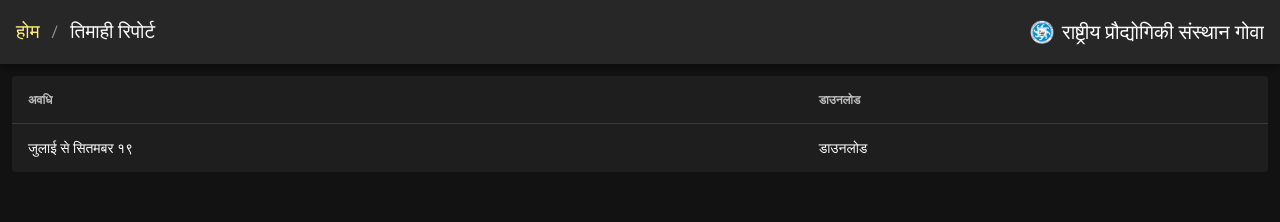
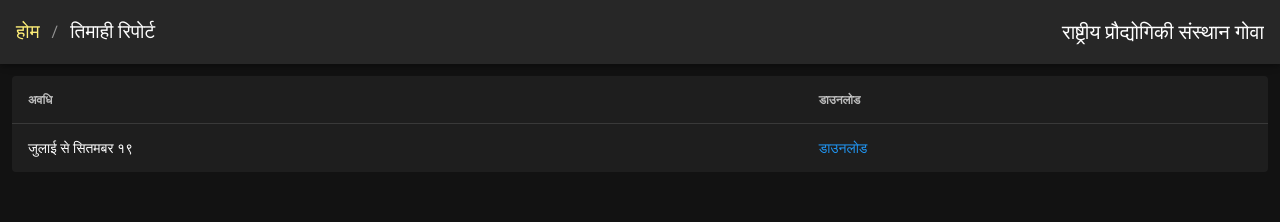
Before and after one commit to prajjwaldimri/rajbhasha-website, a Vue app: page /trimesterReport in a window 1280 px wide. Shown: the top 222 px of the page. Built offline with nearby package versions, Linux system fonts and the light colour scheme.

Commit message:
Changed Trimester Report page table entry to a

```diff
--- a/src/views/TrimesterReport.vue
+++ b/src/views/TrimesterReport.vue
@@ -12,7 +12,8 @@
             tbody
               tr(v-for='item in information' :key='item.name')
                 td {{ item.duration }}
-                td {{ item.download }}
+                td
+                  a(:href="item.href" target="_blank") {{ item.download }}
 </template>
 
 <script>
@@ -32,7 +33,9 @@
       //Add Code in here
       {
         duration: "जुलाई से सितमबर १९",
-        download: "डाउनलोड"
+        download: "डाउनलोड",
+        href:
+          "https://drive.google.com/open?id=1mjl07QuN3uH8-qLucFQUGI5QjWQu8HrK"
       }
     ],
     breadcrumbs: [
```
